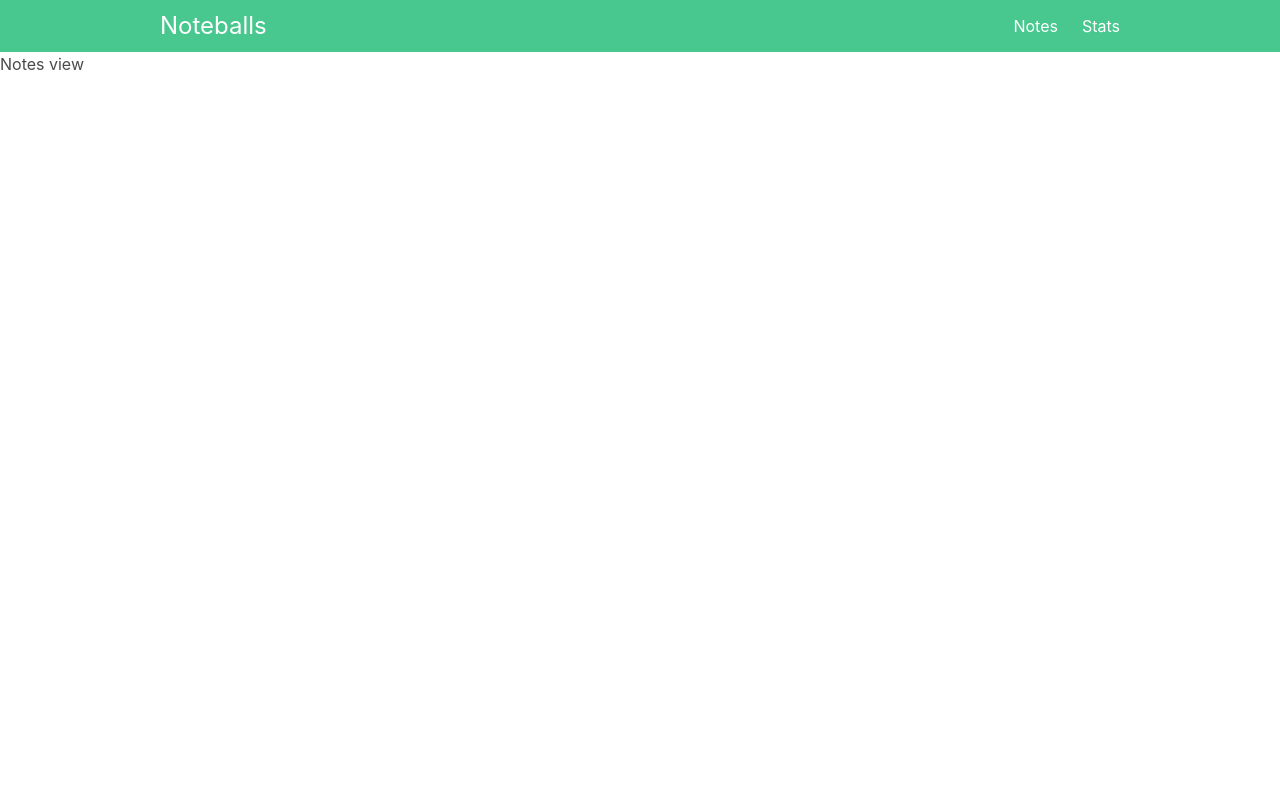
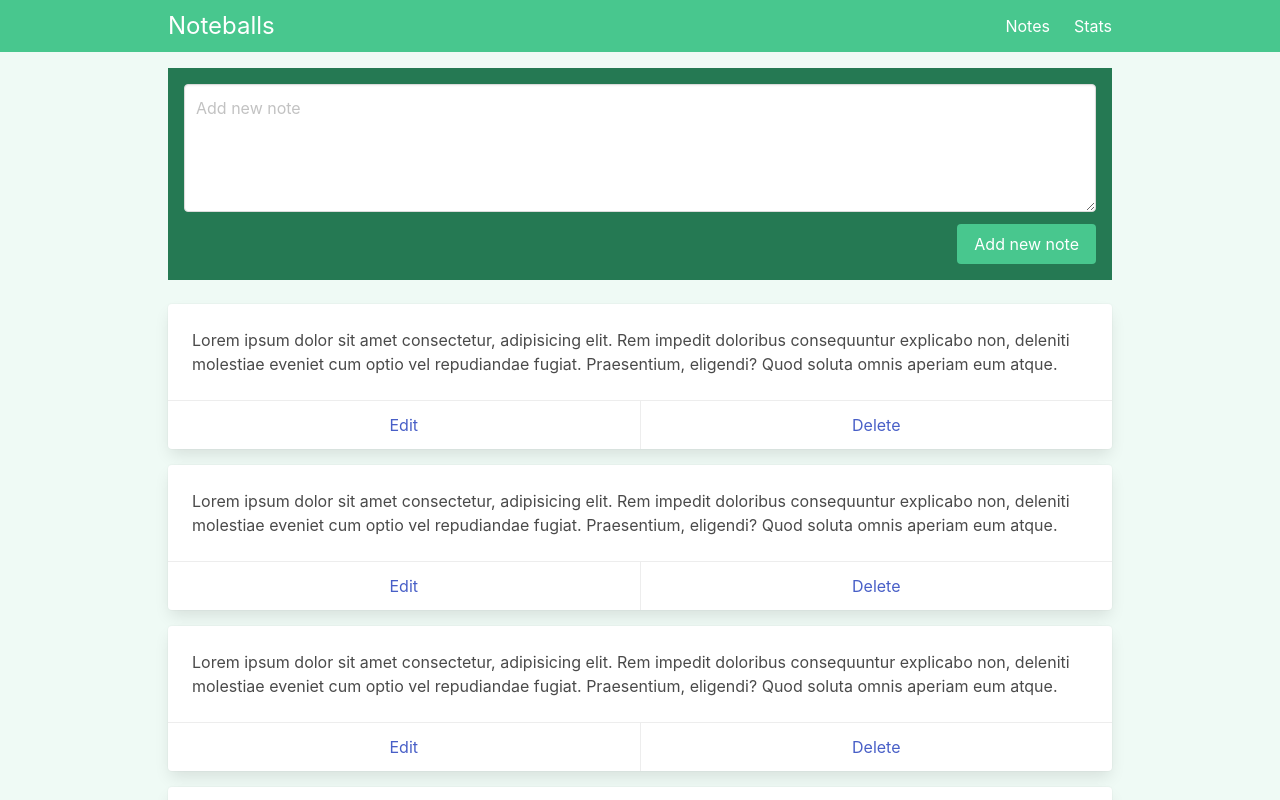
Before and after one commit to antoniogiroz/noteballs, a Vue app: page / in a window 1280 px wide. Shown: the top 800 px of the page. Built offline with nearby package versions, Linux system fonts and the light colour scheme.

Commit message:
style: add notes view styles

```diff
--- a/index.html
+++ b/index.html
@@ -1,5 +1,5 @@
 <!DOCTYPE html>
-<html lang="en">
+<html lang="en" class="has-background-success-light">
   <head>
     <meta charset="UTF-8" />
     <link rel="icon" href="/favicon.ico" />
--- a/src/App.vue
+++ b/src/App.vue
@@ -5,5 +5,7 @@
 <template>
   <AppNavBar />
 
-  <RouterView />
+  <div class="container is-max-desktop px-2 py-4">
+    <RouterView />
+  </div>
 </template>
--- a/src/components/AppNavBar.vue
+++ b/src/components/AppNavBar.vue
@@ -6,7 +6,7 @@
 
 <template>
   <nav class="navbar is-success" aria-label="main navigation" role="navigation">
-    <div class="container is-max-desktop">
+    <div class="container is-max-desktop px-2">
       <div class="navbar-brand">
         <RouterLink to="/" class="navbar-item is-size-4">Noteballs</RouterLink>
 
--- a/src/views/NotesView.vue
+++ b/src/views/NotesView.vue
@@ -1,5 +1,36 @@
 <script setup lang="ts"></script>
 
 <template>
-  <div>Notes view</div>
+  <div class="notes">
+    <div class="has-background-success-dark p-4 mb-5">
+      <div class="field">
+        <div class="control">
+          <textarea class="textarea" placeholder="Add new note"></textarea>
+        </div>
+      </div>
+
+      <div class="field is-grouped is-grouped-right">
+        <div class="control">
+          <button class="button is-link has-background-success">
+            Add new note
+          </button>
+        </div>
+      </div>
+    </div>
+
+    <div v-for="i in 4" :key="i" class="card mb-4">
+      <div class="card-content">
+        <div class="content">
+          Lorem ipsum dolor sit amet consectetur, adipisicing elit. Rem impedit
+          doloribus consequuntur explicabo non, deleniti molestiae eveniet cum
+          optio vel repudiandae fugiat. Praesentium, eligendi? Quod soluta omnis
+          aperiam eum atque.
+        </div>
+      </div>
+      <footer class="card-footer">
+        <a href="#" class="card-footer-item">Edit</a>
+        <a href="#" class="card-footer-item">Delete</a>
+      </footer>
+    </div>
+  </div>
 </template>
```
